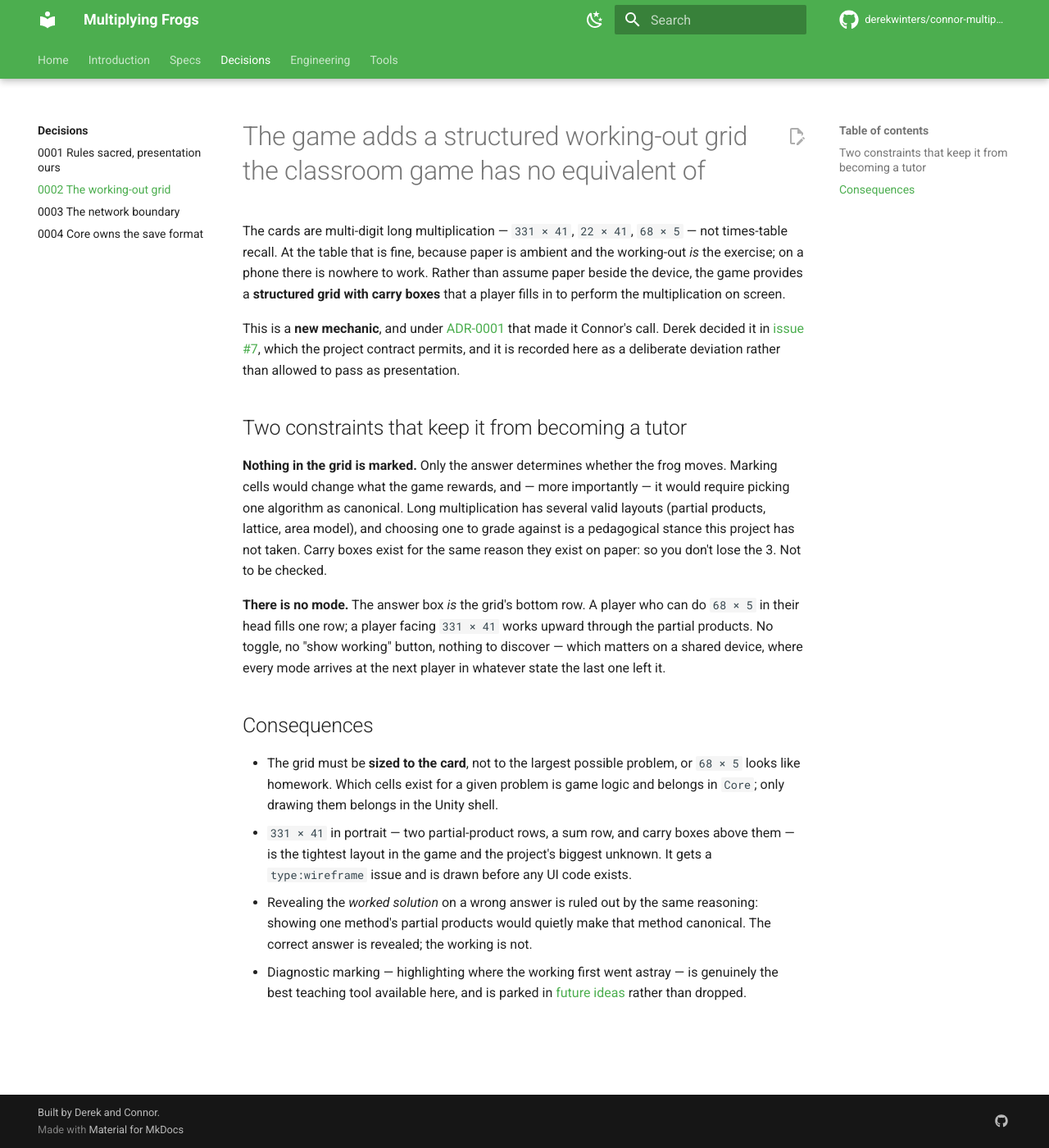
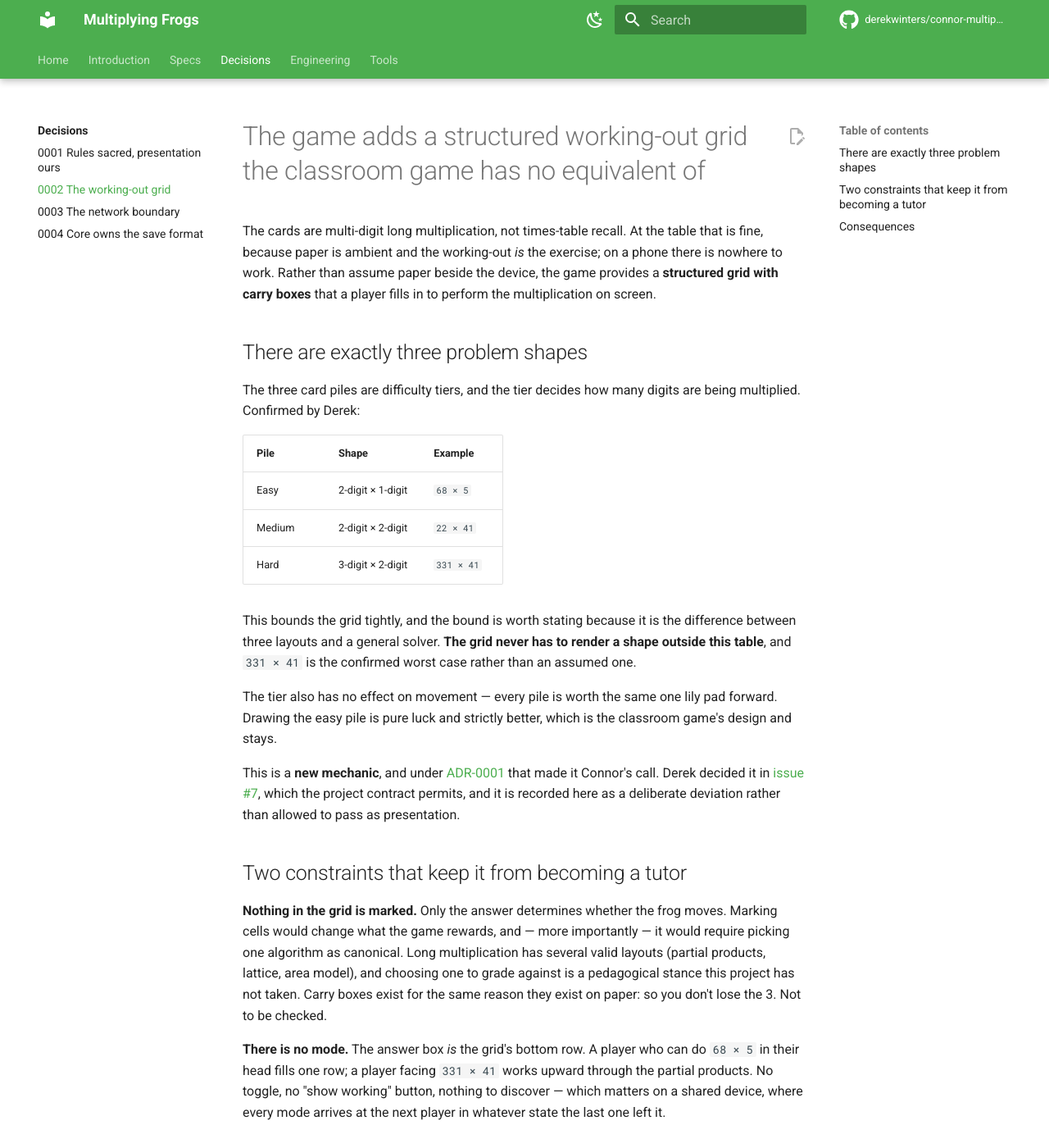
Before and after one commit to derekwinters/connor-multiplying-frogs, an MkDocs documentation site: the page built from docs/adr/0002-structured-working-out-grid.md, in a window 1280 px wide and 1400 px high. Shown: the whole window at 82% size. Built offline with MkDocs 1.6.1 and Material for MkDocs 9.7.7, drawn with Linux system fonts in a browser that asks for light colours; comment, search, counter and statistics services are not loaded; the version menu is left out.

Commit message:
docs: record the three card-pile difficulty tiers
Derek confirmed what the three piles actually are. The dice roll picks a
difficulty tier and nothing else - it does not affect how far a frog
moves, so every pile is worth the same one lily pad and drawing the easy
pile is strictly better.

  Easy    2-digit x 1-digit    68 x 5
  Medium  2-digit x 2-digit    22 x 41
  Hard    3-digit x 2-digit    331 x 41

This bounds the working-out grid to exactly three layouts rather than a
general solver, and confirms 331 x 41 as the true worst case for the
portrait wireframe in #173 rather than an assumed one.

Refs #7, #170

Co-Authored-By: Claude Opus 5 <noreply@anthropic.com>
Claude-Session: https://claude.ai/code/session_01GwN9wXSGGx2ufpo8tLpBpS

```diff
--- a/docs/adr/0002-structured-working-out-grid.md
+++ b/docs/adr/0002-structured-working-out-grid.md
@@ -1,10 +1,30 @@
 # The game adds a structured working-out grid the classroom game has no equivalent of
 
-The cards are multi-digit long multiplication — `331 × 41`, `22 × 41`, `68 × 5` —
-not times-table recall. At the table that is fine, because paper is ambient and
-the working-out *is* the exercise; on a phone there is nowhere to work. Rather
-than assume paper beside the device, the game provides a **structured grid with
-carry boxes** that a player fills in to perform the multiplication on screen.
+The cards are multi-digit long multiplication, not times-table recall. At the
+table that is fine, because paper is ambient and the working-out *is* the
+exercise; on a phone there is nowhere to work. Rather than assume paper beside
+the device, the game provides a **structured grid with carry boxes** that a
+player fills in to perform the multiplication on screen.
+
+## There are exactly three problem shapes
+
+The three card piles are difficulty tiers, and the tier decides how many digits
+are being multiplied. Confirmed by Derek:
+
+| Pile | Shape | Example |
+| --- | --- | --- |
+| Easy | 2-digit × 1-digit | `68 × 5` |
+| Medium | 2-digit × 2-digit | `22 × 41` |
+| Hard | 3-digit × 2-digit | `331 × 41` |
+
+This bounds the grid tightly, and the bound is worth stating because it is the
+difference between three layouts and a general solver. **The grid never has to
+render a shape outside this table**, and `331 × 41` is the confirmed worst case
+rather than an assumed one.
+
+The tier also has no effect on movement — every pile is worth the same one lily
+pad forward. Drawing the easy pile is pure luck and strictly better, which is the
+classroom game's design and stays.
 
 This is a **new mechanic**, and under
 [ADR-0001](0001-rules-sacred-presentation-ours.md) that made it Connor's call.
```
